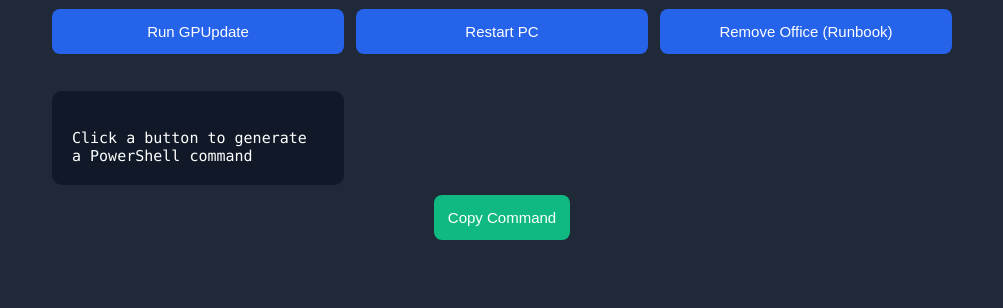
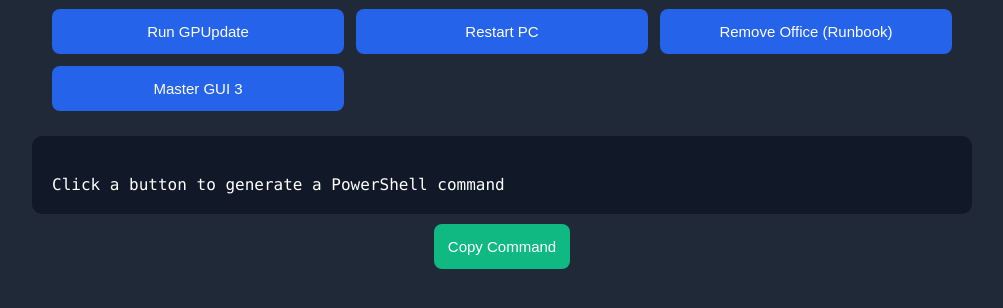
Before and after one commit to MrWes3000/WDA, a plain HTML site: page index.html in a window 1280 px wide. Shown: the part 156-464 px from the top of the page, without its empty margins (138-1141 px from the left). Drawn offline with Linux system fonts and the light colour scheme.

Commit message:
Update index.html

```diff
--- a/index.html
+++ b/index.html
@@ -79,7 +79,7 @@
 
     <button onclick="setCmd('Remove-Office')">Remove Office (Runbook)</button>
 
-    <button onclick="SetCmd(cmd)> Master GUI 3 </button>
+    <button onclick="SetCmd(cmd)"> Master GUI 3 </button>
 
 </div>
 
```
